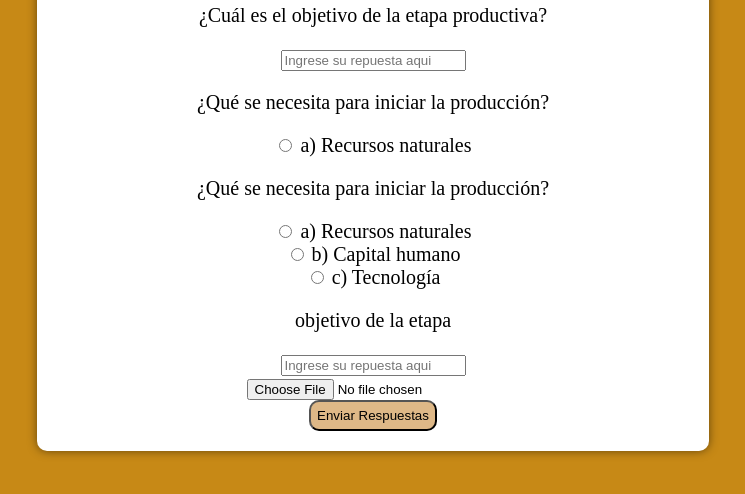
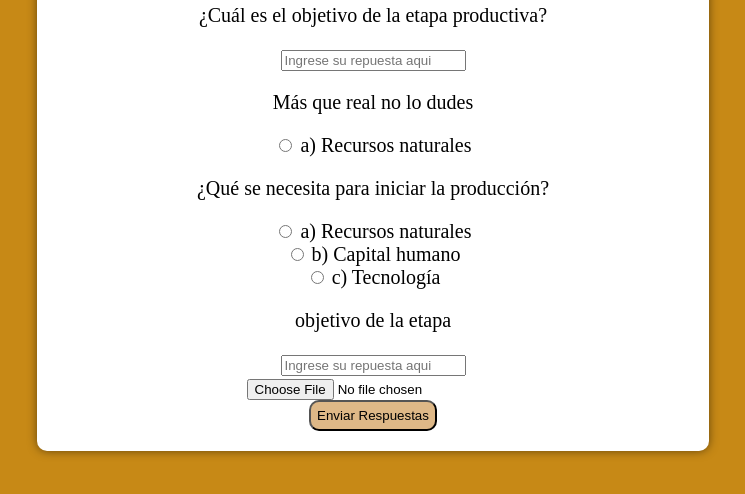
Before and after one commit to JesusRamirez24/preguntas, a plain HTML site: page index.html in a window 1280 px wide. Shown: the part 214-708 px from the top of the page, without its empty margins (267-1012 px from the left). Drawn offline with Linux system fonts and the light colour scheme.

Commit message:
Update index.html
Cambio

```diff
--- a/index.html
+++ b/index.html
@@ -17,7 +17,7 @@
 
     </div>
     <div id="pregunta2" class="pregunta">
-        <p>¿Qué se necesita para iniciar la producción?</p>
+        <p>Más que real no lo dudes</p>
         <input type="radio" id="btnradio" name="respuesta2" value="a"> a) Recursos naturales<br>
 
     </div>
```
